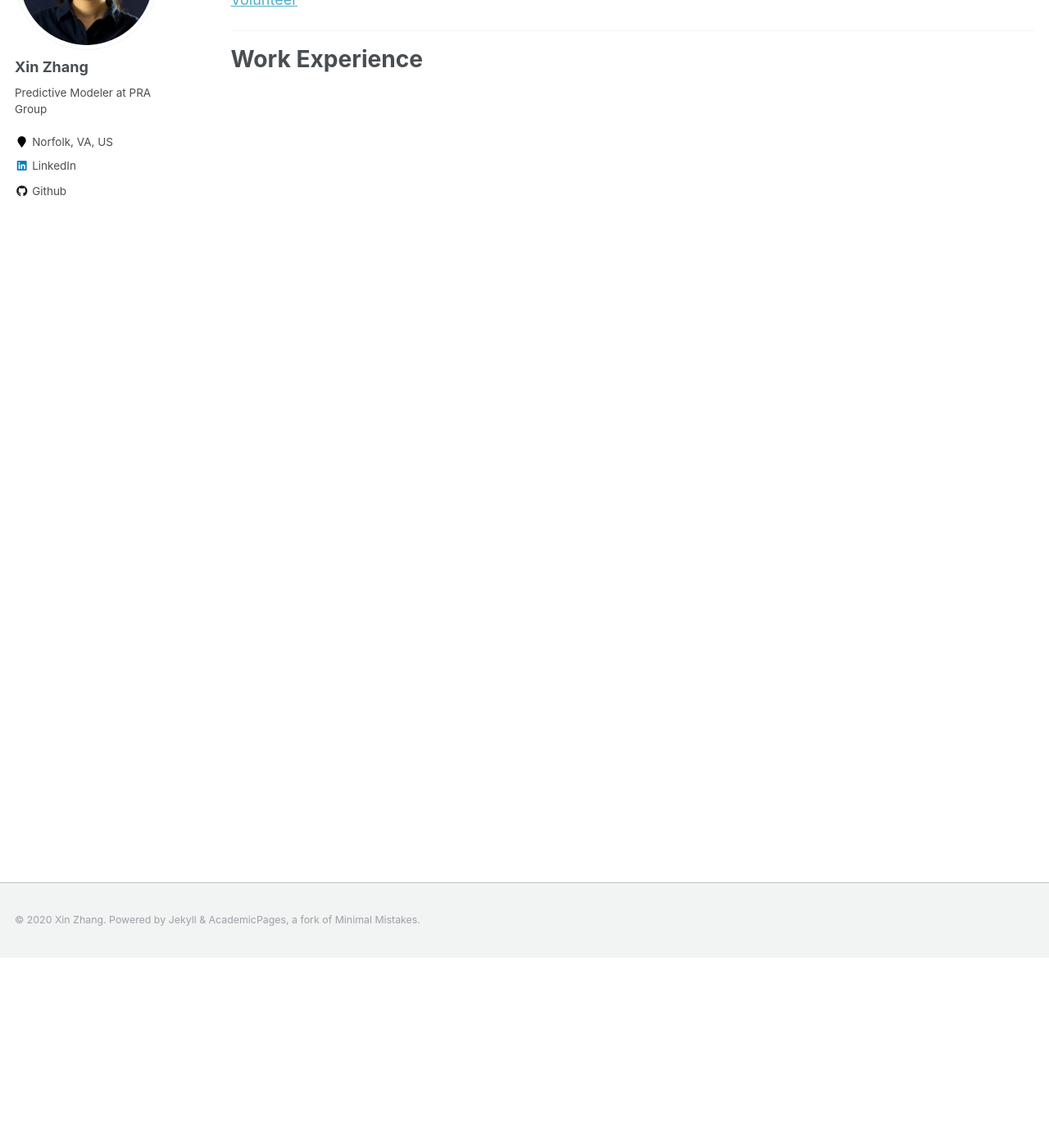
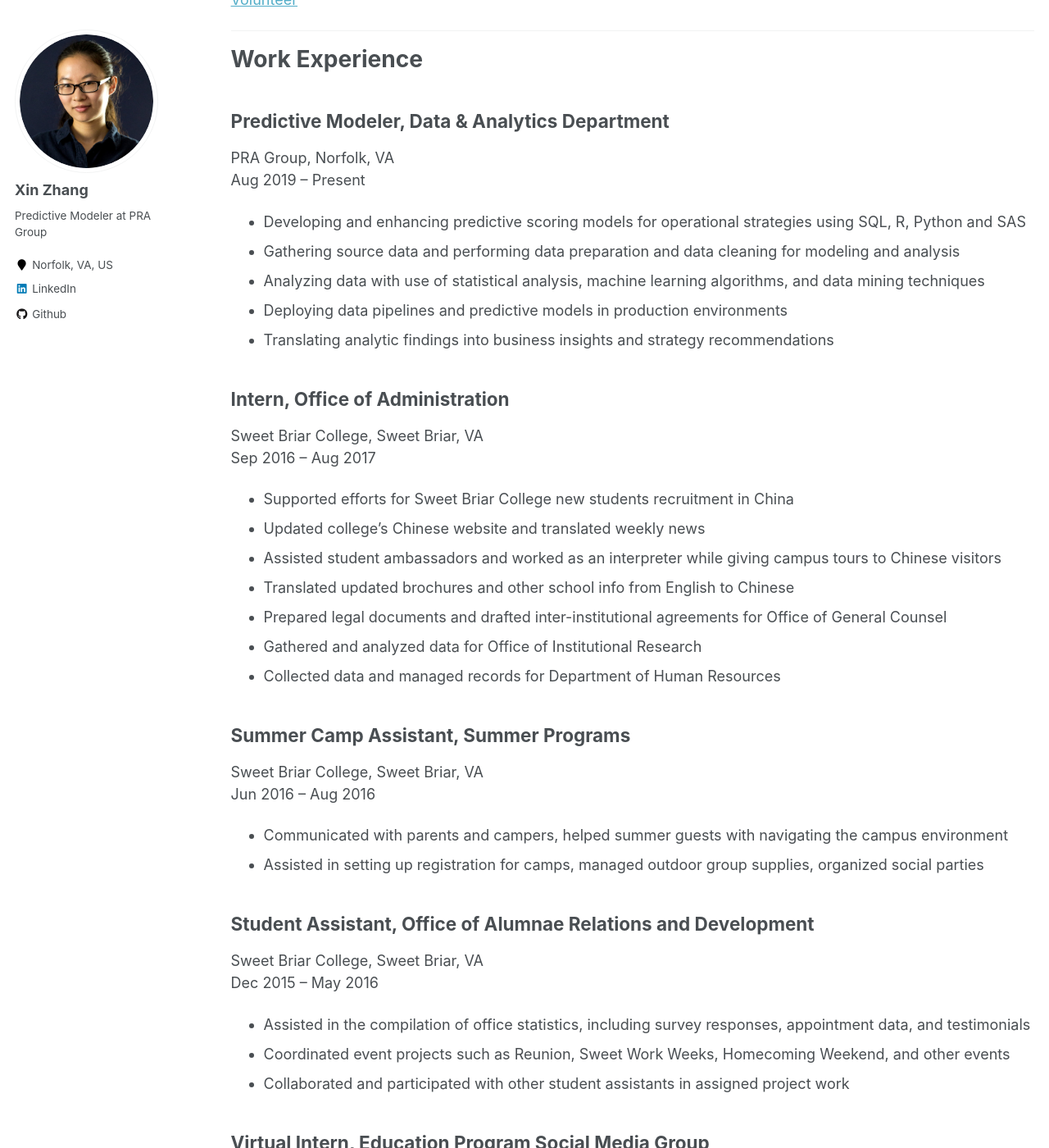
Before and after one commit to SnowingSita/SnowingSita.github.io, a Jekyll site: the page built from _pages/experience.md, in a window 1280 px wide and 1400 px high, scrolled down 232 px. Shown: the whole window at 82% size. Built offline with Jekyll 4.4.1, drawn with Linux system fonts in a browser that asks for light colours; some of the changed text lies outside the part shown.

Commit message:
Update experience.md

```diff
--- a/_pages/experience.md
+++ b/_pages/experience.md
@@ -12,3 +12,113 @@
 ---
 
 # Work Experience
+
+## Predictive Modeler, Data & Analytics Department
+PRA Group, Norfolk, VA
+Aug 2019 – Present
+- Developing and enhancing predictive scoring models for operational strategies using SQL, R, Python and SAS
+- Gathering source data and performing data preparation and data cleaning for modeling and analysis
+- Analyzing data with use of statistical analysis, machine learning algorithms, and data mining techniques
+- Deploying data pipelines and predictive models in production environments
+- Translating analytic findings into business insights and strategy recommendations
+
+## Intern, Office of Administration
+Sweet Briar College, Sweet Briar, VA
+Sep 2016 – Aug 2017
+- Supported efforts for Sweet Briar College new students recruitment in China
+- Updated college’s Chinese website and translated weekly news
+- Assisted student ambassadors and worked as an interpreter while giving campus tours to Chinese visitors
+- Translated updated brochures and other school info from English to Chinese
+- Prepared legal documents and drafted inter-institutional agreements for Office of General Counsel
+- Gathered and analyzed data for Office of Institutional Research
+- Collected data and managed records for Department of Human Resources
+
+## Summer Camp Assistant, Summer Programs
+Sweet Briar College, Sweet Briar, VA
+Jun 2016 – Aug 2016
+- Communicated with parents and campers, helped summer guests with navigating the campus environment
+- Assisted in setting up registration for camps, managed outdoor group supplies, organized social parties
+
+## Student Assistant, Office of Alumnae Relations and Development
+Sweet Briar College, Sweet Briar, VA
+Dec 2015 – May 2016
+- Assisted in the compilation of office statistics, including survey responses, appointment data, and testimonials
+- Coordinated event projects such as Reunion, Sweet Work Weeks, Homecoming Weekend, and other events
+- Collaborated and participated with other student assistants in assigned project work
+
+## Virtual Intern, Education Program Social Media Group
+The National Center for Sustainable Development, Washington, D.C.
+Jun 2016 – Sep 2016
+- Translated Sweet Briar College(SBC) and National Center for Sustainable Development(NCSD) brochures, documents and files between English and Chinese
+- Contributed most translation work to Sweet Briar Chinese website
+- Updated related news about SBC and NCSD on social media, including WeChat and Sina Weibo
+- Proofread and edited existing Chinese articles by NCSD about Sweet Briar College
+- Supported cooperated projects between NCSD and Sweet Briar College
+
+---
+
+# Teaching Experience
+
+## Graduate Teaching Assistant, Mathematics Department
+William & Mary, Williamsburg, VA
+Aug 2017 – May 2019
+- Tutored for Calculus I and II
+- Graded weekly homework/quizzes for Math 104 (The Mathematics of Powered Flight), Math 106 (Elementary Probability and Statistics)
+
+## Summer Teaching Assistant & Lab Instructor, Computer Science Department
+William & Mary, Williamsburg, VA
+May 2018 – Jul 2018
+- Taught lab session of CSCI 140 (Programming for Data Science) to a group of 6 students
+- Graded homework for CSCI 303 (Algorithms), CSCI 243 (Discrete Structures of Computer Science)
+- Held weekly office hours to help students with homework and projects
+
+## Teaching Assistant, Sociology Department
+Sweet Briar College, Sweet Briar, VA
+Aug 2016 – Dec 2016
+- Provided tutoring resources to 12 students in SOCI 110 (Intro to Sociology: Social Research)
+- Assisted students with homework and graded weekly exercises using statistical database
+
+## Mathematics Subject Tutor, Mathematics Department
+Sweet Briar College, Sweet Briar, VA
+Sep 2015 – May 2016
+- Explained complex concepts using easy-to-understand terms
+- Assisted and instructed students with homework in Calculus I, II, III and Linear Algebra
+- Worked effectively with students with diverse learning needs
+
+---
+
+# Volunteer
+
+## Subtitle Translator & Proofreader
+Blue Blood Subsitle Translation Group
+Nov 2015 – Present
+- Translate subtitles from English into Chinese, mainly for TV Show Unforgettable (Season 4), Sea Patrol (Season 4 - 5), Blue Bloods (Season 2, 6, 8, 9, 10)
+- Assist with proofreading and subtitle timing
+
+## Alumnae Admissions Ambassador, Office of Admission
+Sweet Briar College, Sweet Briar, VA
+Oct 2017 – Jun 2019
+- Represented Sweet Briar College when visiting high schools or at college fairs
+- Contacted prospective students by writing letters and notes
+- Supported Office of Admission by delivering a positive alumna image
+
+## Sweet Work Weeks Volunteer
+Sweet Briar College, Sweet Briar, VA
+Aug 2017
+- Gave back to college by volunteering a week to help with various tasks
+- Painted residence halls on campus
+
+## Reunion Volunteer, Office of Alumnae Relations and Development
+Sweet Briar College, Sweet Briar, VA
+Jun 2016 – Jun 2017
+- Helped with 2016 & 2017 Summer Reunion events
+- Greeted alumnae at the front entrance
+- Gave campus tours
+- Assisted with room decorating and event set ups
+
+## Day Care Volunteer
+Guoxiang Art Kindergarten, Suzhou, Jiangsu, China
+2012 – 2014
+- Assisted teachers with daily classroom activities and played together with children
+- Provided supervision and support to a group of children
+- Provided assistance with all other tasks as needed
```
